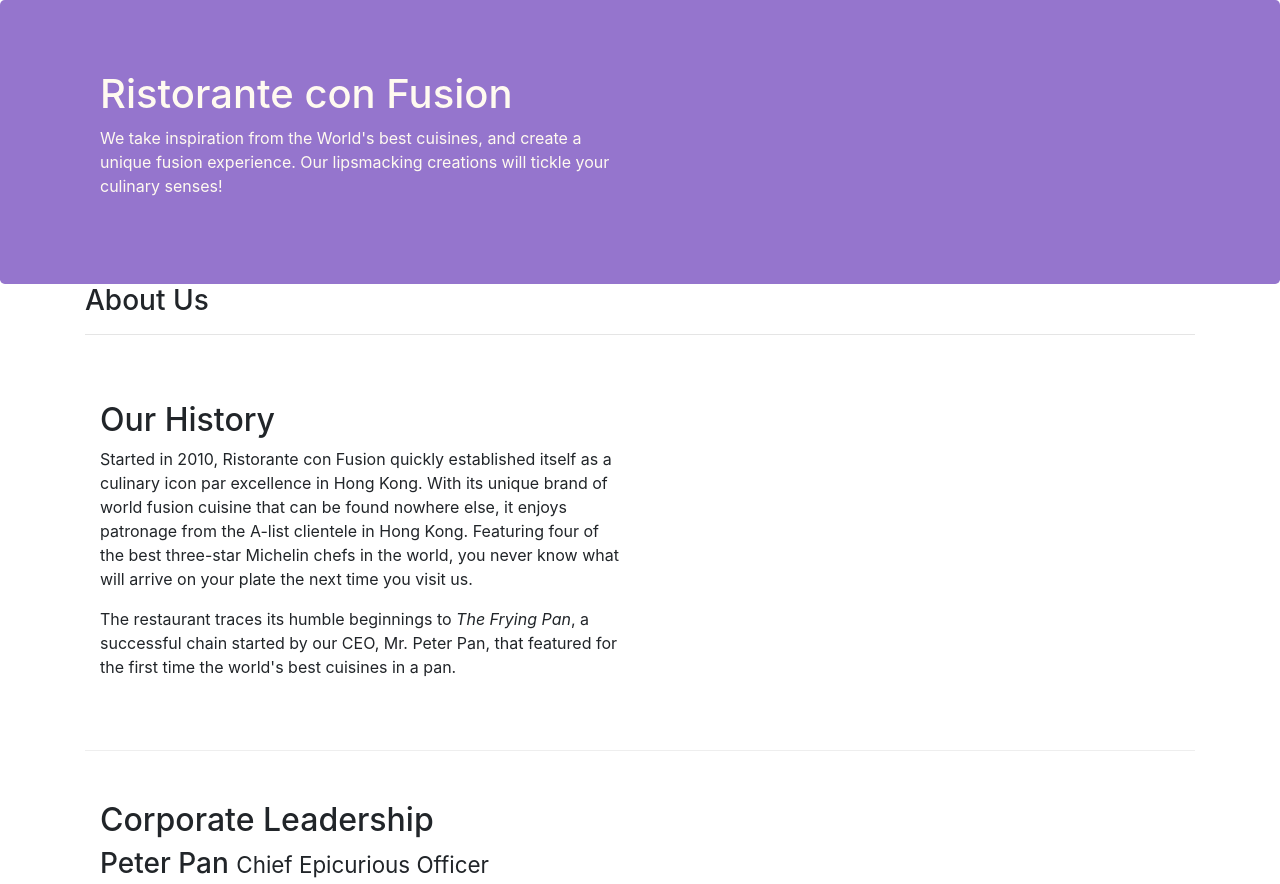
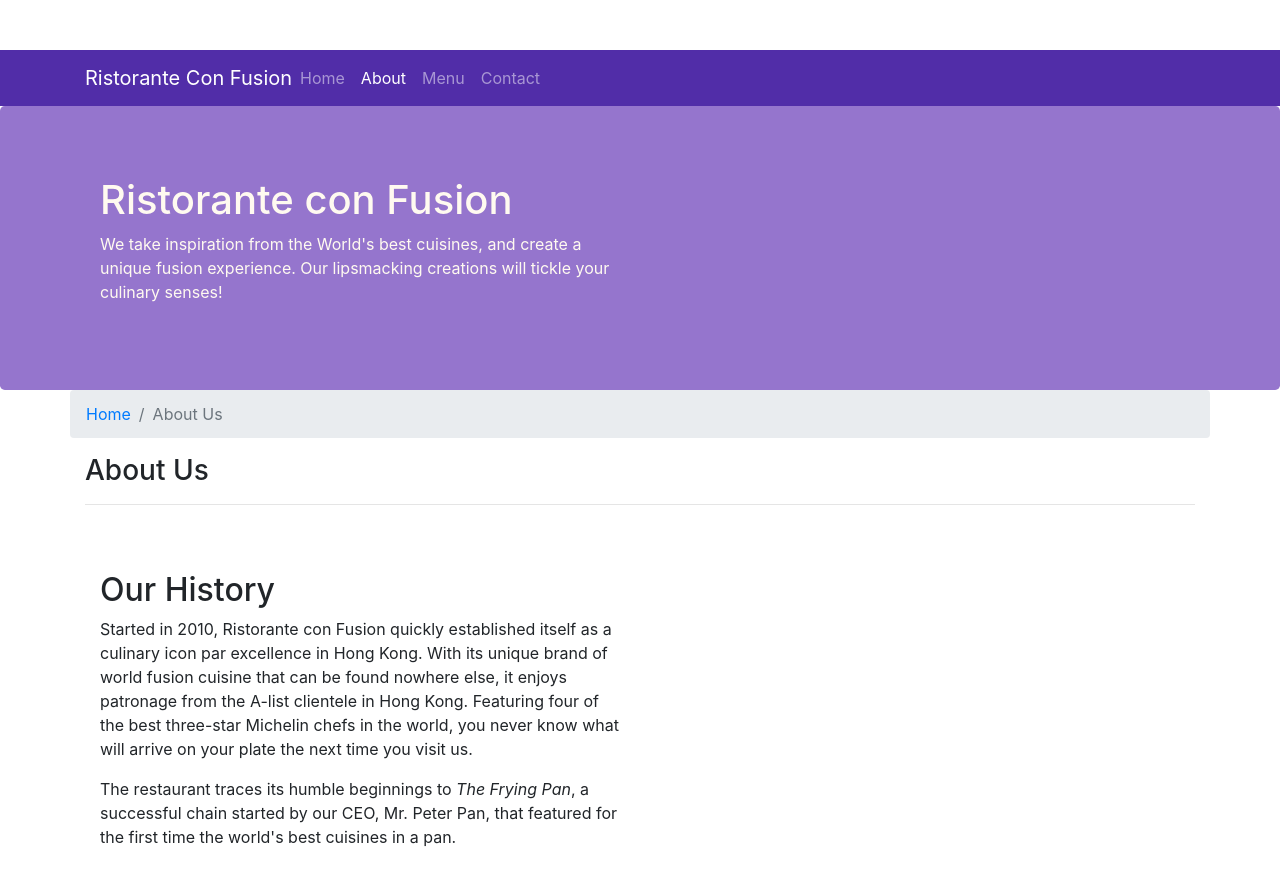
Before and after one commit to soumen2222/React, a website: page aboutus.html in a window 1280 px wide. Shown: the top 884 px of the page. Drawn offline with nearby package versions, Linux system fonts and the light colour scheme.

Commit message:
navbar and breadcrumbs

```diff
--- a/aboutus.html
+++ b/aboutus.html
@@ -15,6 +15,22 @@
 </head>
 
 <body>
+    <nav class="navbar navbar-dark navbar-expand-sm fixed top">
+        <div class="container">
+            <button class="navbar-toggler" type="button" data-toggle="collapse" data-target="#Navbar">
+                <span class="navbar-toggler-icon"></span>
+            </button>
+            <a class="navbar-brand mr-auto" href="./index.html">Ristorante Con Fusion </a>
+            <div class="collapse navbar-collapse" id="Navbar">
+                <ul class="navbar-nav mr-auto">
+                    <li class="nav-item"><a class="nav-link" href="./index.html">Home</a></li>
+                    <li class="nav-item active"><a class="nav-link" href="#">About</a></li>
+                    <li class="nav-item"><a class="nav-link" href="#">Menu</a></li>
+                    <li class="nav-item"><a class="nav-link" href="#">Contact</a></li>
+                </ul>
+            </div>
+        </div>
+    </nav>
 
     <header class="jumbotron">
         <div class="container">
@@ -30,8 +46,12 @@
     </header>
 
     <div class="container">
-        <div>
-            <div>
+        <div class="row">
+            <ol class="col-12 breadcrumb">
+                <li class="breadcrumb-item"><a href="./index.html">Home</a></li>
+                <li class="breadcrumb-item active">About Us</li>
+            </ol>
+            <div class="col-12">
                <h3>About Us</h3>
                <hr>
             </div>
@@ -71,7 +91,7 @@
                 <div class="col-4 offset-1 col-sm-2">
                     <h5>Links</h5>
                     <ul class="list-unstyled">
-                        <li><a href="#">Home</a></li>
+                        <li><a href="./index.html">Home</a></li>
                         <li><a href="#">About</a></li>
                         <li><a href="#">Menu</a></li>
                         <li><a href="#">Contact</a></li>
--- a/css/styles.css
+++ b/css/styles.css
@@ -28,3 +28,12 @@
     margin:0px;
     color:#0f0f0f;
 }
+
+body{
+    padding: 50px 0px 0px 0px;
+    z-index: 0;
+}
+
+.navbar-dark{
+    background-color: #512DA8;
+}
```
Also changed, not shown: index.html (+17 -1 lines).
